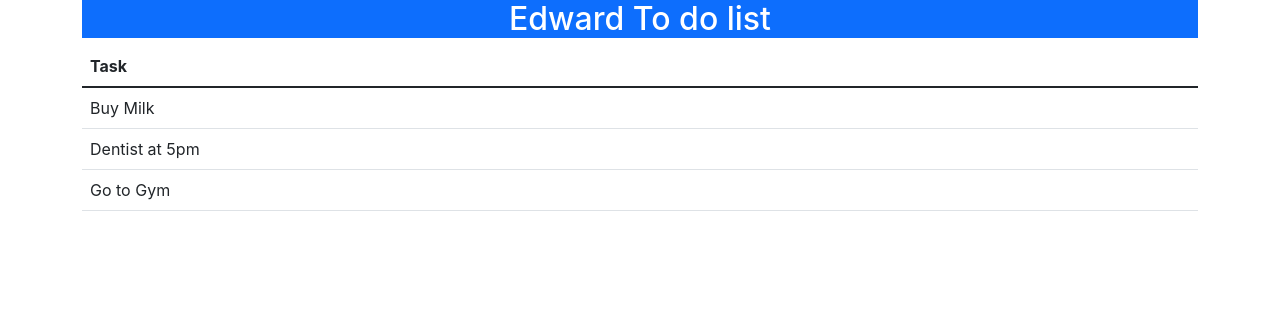
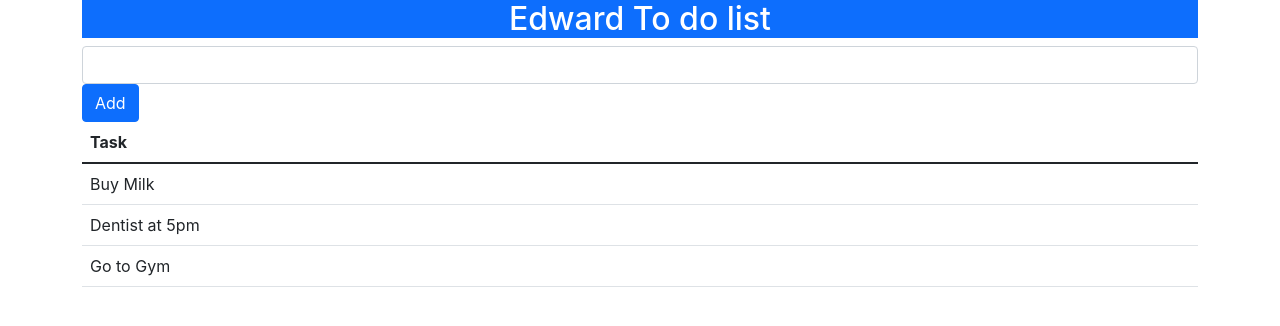
Before and after one commit to konyeinmg/ClassBasedTodoList, a React (Create React App) app: page / in a window 1280 px wide. Shown: the top 326 px of the page. Built offline with nearby package versions, Linux system fonts and the light colour scheme; the HTML template or start-up script is replaced by a standard one.

Commit message:
Add new item to todolist

```diff
--- a/src/App.js
+++ b/src/App.js
@@ -11,6 +11,7 @@ export default class App extends Component {
         {action: 'Dentist at 5pm', done: false},
         {action: 'Go to Gym', done: false},
       ],
+      newToDo: '',
     };
   }
 
@@ -21,6 +22,18 @@ export default class App extends Component {
       </tr>
     ));
 
+  updateValue = (event) => {
+    this.setState({newToDo: event.target.value})
+  }
+
+  addTodo = () => {
+    this.setState({
+      todoItems: [
+        ...this.state.todoItems,
+        {action: this.state.newToDo, done: false},
+      ],
+    });
+  }
 
   render = () => (
     <div className='container'>
@@ -29,6 +42,10 @@ export default class App extends Component {
           <h2 className='bg-primary text-white text-center p2'>
             {this.state.userName} To do list
           </h2>
+        </div>
+        <div className='col-12'>
+          <input className='form-control' value={this.state.newToDo} onChange={this.updateValue} />
+          <button className='btn btn-primary' onClick={this.addTodo}>Add</button>
         </div>
         <div className='col-12'>
           <table className='table'>
```
